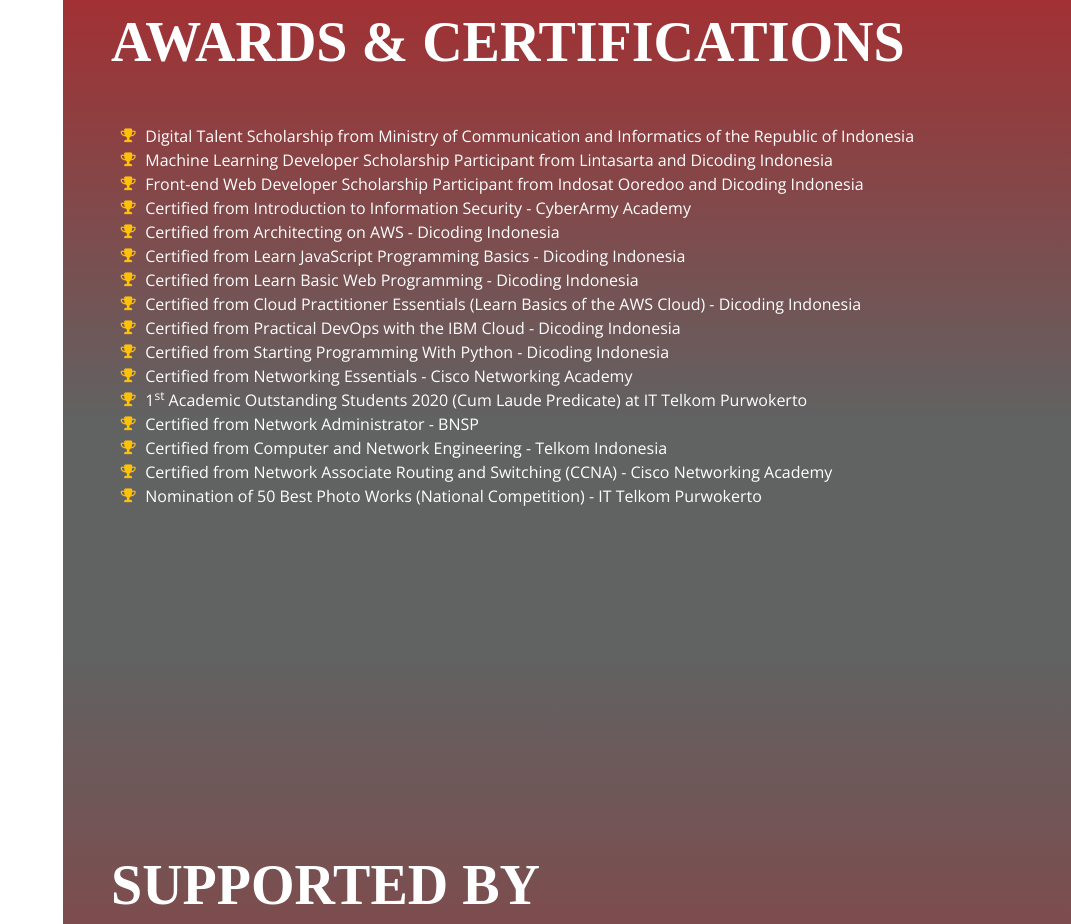
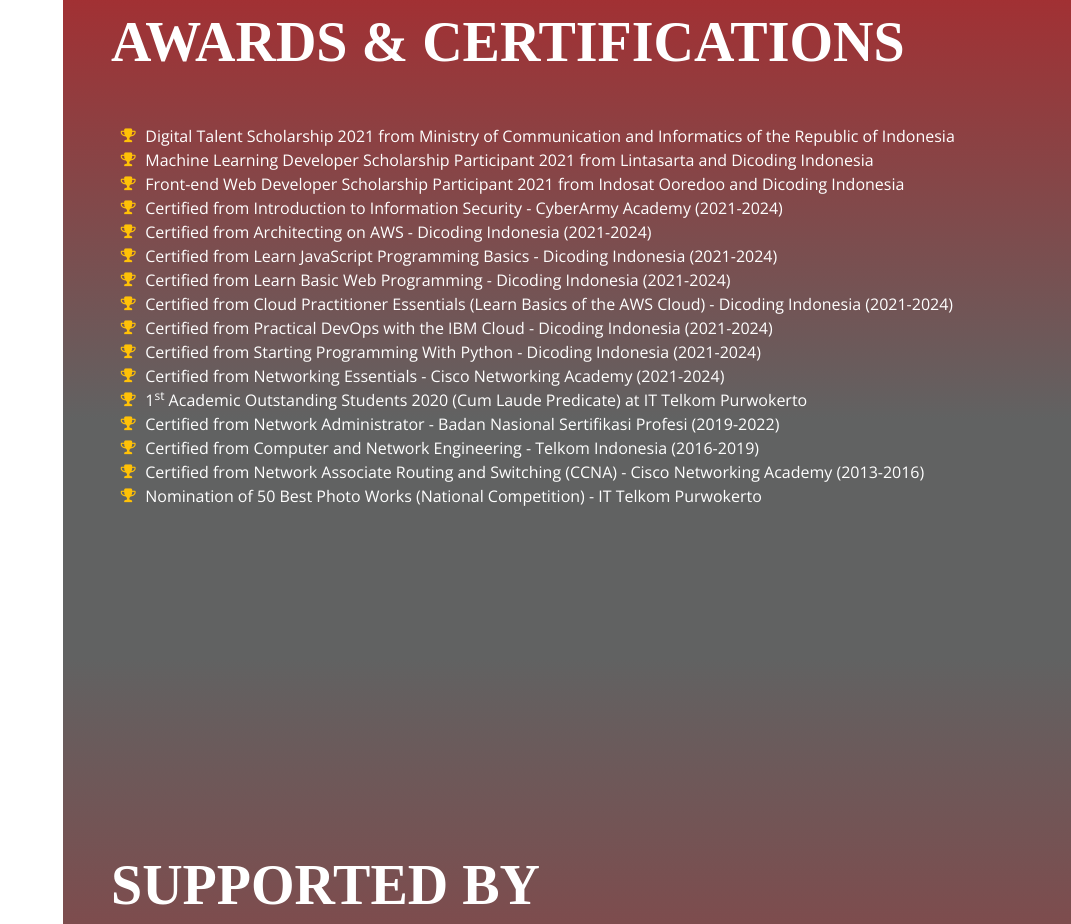
Before and after one commit to hilmansw/profile, a plain HTML site: page index.html in a window 1280 px wide. Shown: the part 3440-4364 px from the top of the page, without its empty margins (209-1280 px from the left). Drawn offline with nearby package versions, Linux system fonts and the light colour scheme; a web font is replaced by a local one.

Commit message:
Update index.html

```diff
--- a/index.html
+++ b/index.html
@@ -231,59 +231,59 @@
           <ul class="fa-ul mb-0">
             <li>
               <i class="fa-li fa fa-trophy text-warning"></i>
-              Digital Talent Scholarship from Ministry of Communication and Informatics of the Republic of Indonesia
+              Digital Talent Scholarship 2021 from Ministry of Communication and Informatics of the Republic of Indonesia
             <li>
               <i class="fa-li fa fa-trophy text-warning"></i>
-              Machine Learning Developer Scholarship Participant from Lintasarta and Dicoding Indonesia
+              Machine Learning Developer Scholarship Participant 2021 from Lintasarta and Dicoding Indonesia
             <li>
             <li>
               <i class="fa-li fa fa-trophy text-warning"></i>
-              Front-end Web Developer Scholarship Participant from Indosat Ooredoo and Dicoding Indonesia
+              Front-end Web Developer Scholarship Participant 2021 from Indosat Ooredoo and Dicoding Indonesia
             <li>
             <li>
               <i class="fa-li fa fa-trophy text-warning"></i>
-              Certified from Introduction to Information Security - CyberArmy Academy
+              Certified from Introduction to Information Security - CyberArmy Academy (2021-2024)
             <li>
             <li>
               <i class="fa-li fa fa-trophy text-warning"></i>
-              Certified from Architecting on AWS - Dicoding Indonesia
+              Certified from Architecting on AWS - Dicoding Indonesia (2021-2024)
             <li>
             <li>
               <i class="fa-li fa fa-trophy text-warning"></i>
-              Certified from Learn JavaScript Programming Basics - Dicoding Indonesia
+              Certified from Learn JavaScript Programming Basics - Dicoding Indonesia (2021-2024)
             <li>
             <li>
               <i class="fa-li fa fa-trophy text-warning"></i>
-              Certified from Learn Basic Web Programming - Dicoding Indonesia
+              Certified from Learn Basic Web Programming - Dicoding Indonesia (2021-2024)
             <li>
             <li>
               <i class="fa-li fa fa-trophy text-warning"></i>
-              Certified from Cloud Practitioner Essentials (Learn Basics of the AWS Cloud) - Dicoding Indonesia
+              Certified from Cloud Practitioner Essentials (Learn Basics of the AWS Cloud) - Dicoding Indonesia (2021-2024)
             <li>
               <i class="fa-li fa fa-trophy text-warning"></i>
-              Certified from Practical DevOps with the IBM Cloud - Dicoding Indonesia
+              Certified from Practical DevOps with the IBM Cloud - Dicoding Indonesia (2021-2024)
             <li>
             <li>
               <i class="fa-li fa fa-trophy text-warning"></i>
-              Certified from Starting Programming With Python - Dicoding Indonesia
+              Certified from Starting Programming With Python - Dicoding Indonesia (2021-2024)
             <li>
             <li>
               <i class="fa-li fa fa-trophy text-warning"></i>
-              Certified from Networking Essentials - Cisco Networking Academy
+              Certified from Networking Essentials - Cisco Networking Academy (2021-2024)
             <li>
               <i class="fa-li fa fa-trophy text-warning"></i>
               1<sup>st</sup>
               Academic Outstanding Students 2020 (Cum Laude Predicate) at IT Telkom Purwokerto</li>
             <li>
               <i class="fa-li fa fa-trophy text-warning"></i>
-              Certified from Network Administrator - BNSP</li>
+              Certified from Network Administrator - Badan Nasional Sertifikasi Profesi (2019-2022)</li>
             <li>
               <i class="fa-li fa fa-trophy text-warning"></i>
-              Certified from Computer and Network Engineering - Telkom Indonesia</li>
+              Certified from Computer and Network Engineering - Telkom Indonesia (2016-2019)</li>
             <li>
             <li>
               <i class="fa-li fa fa-trophy text-warning"></i>
-              Certified from Network Associate Routing and Switching (CCNA) - Cisco Networking Academy</li>
+              Certified from Network Associate Routing and Switching (CCNA) - Cisco Networking Academy (2013-2016)</li>
             <li>
             <li>
               <i class="fa-li fa fa-trophy text-warning"></i>
```
